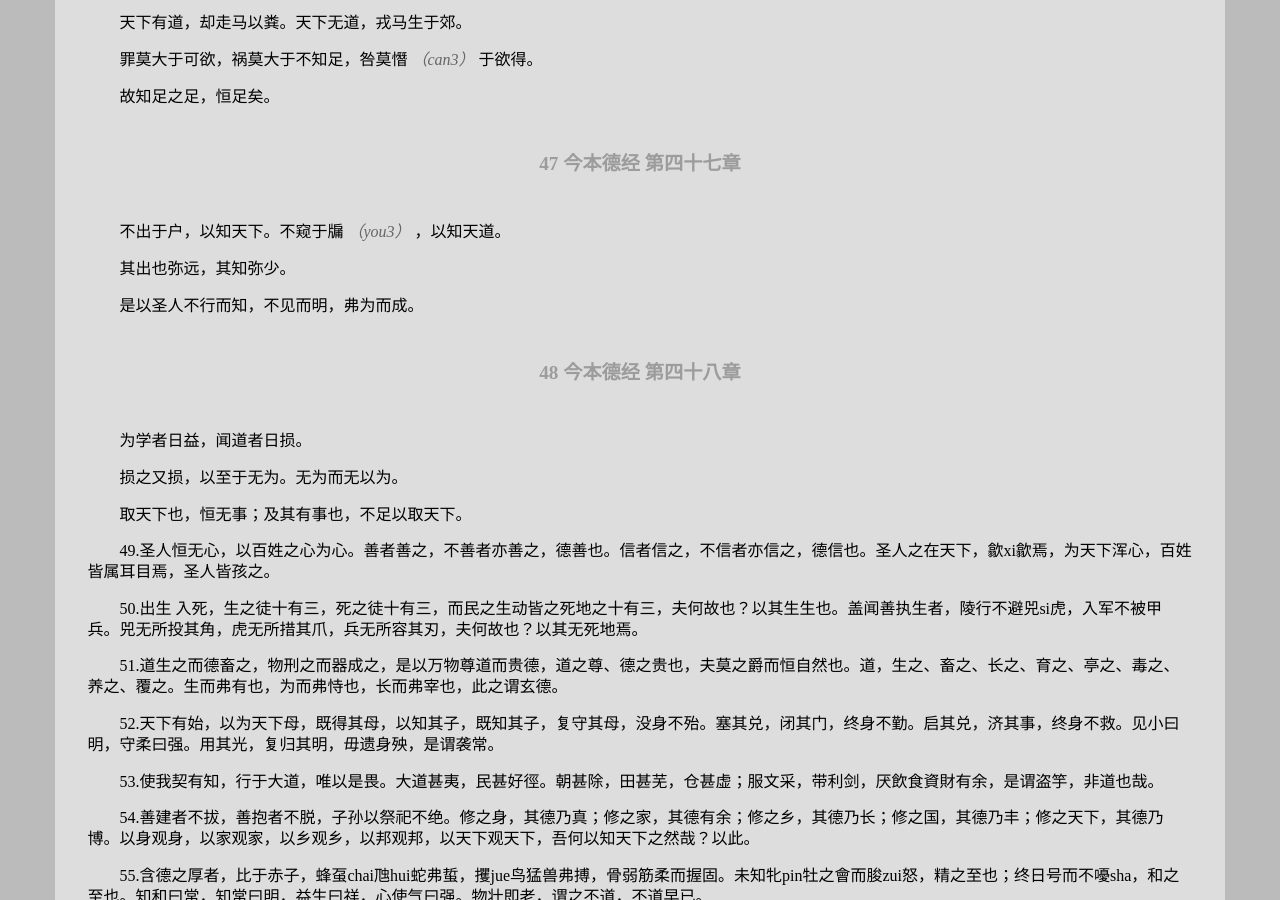
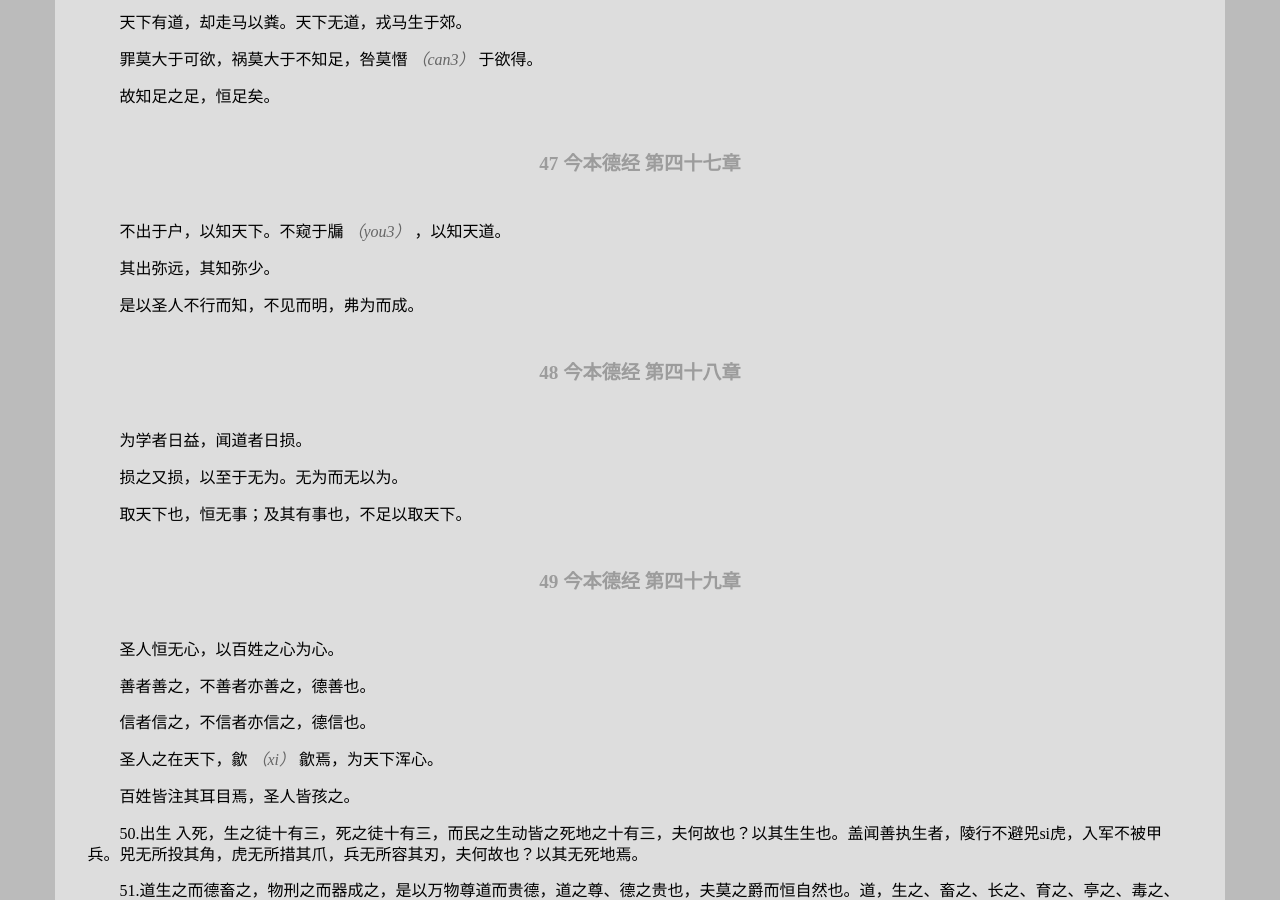
Before and after one commit to leiqin/leiqin.github.io, a Jekyll site: the page built from shoucang/daodejing.markdown, in a window 1280 px wide and 900 px high, scrolled down 2547 px. Built offline with Jekyll 4.4.1, drawn with Linux system fonts in a browser that asks for light colours; nearby versions of some CDN libraries.

Commit message:
道德经 道经 49

```diff
--- a/shoucang/daodejing.markdown
+++ b/shoucang/daodejing.markdown
@@ -103,7 +103,7 @@ title: 道德经
 
 不出于户，以知天下。不窥于牖 _（you3）_ ，以知天道。
 
-其出也弥远，其知弥少。
+其出弥远，其知弥少。
 
 是以圣人不行而知，不见而明，弗为而成。
 
@@ -115,9 +115,19 @@ title: 道德经
 
 取天下也，恒无事；及其有事也，不足以取天下。
 
+###### 49 今本德经 第四十九章
+
+圣人恒无心，以百姓之心为心。
+
+善者善之，不善者亦善之，德善也。
+
+信者信之，不信者亦信之，德信也。
+
+圣人之在天下，歙 _（xi）_ 歙焉，为天下浑心。
+
+百姓皆注其耳目焉，圣人皆孩之。
 
 
-49.圣人恒无心，以百姓之心为心。善者善之，不善者亦善之，德善也。信者信之，不信者亦信之，德信也。圣人之在天下，歙xi歙焉，为天下浑心，百姓皆属耳目焉，圣人皆孩之。
 
 50.出生 入死，生之徒十有三，死之徒十有三，而民之生动皆之死地之十有三，夫何故也？以其生生也。盖闻善执生者，陵行不避兕si虎，入军不被甲兵。兕无所投其角，虎无所措其爪，兵无所容其刃，夫何故也？以其无死地焉。
 
```
